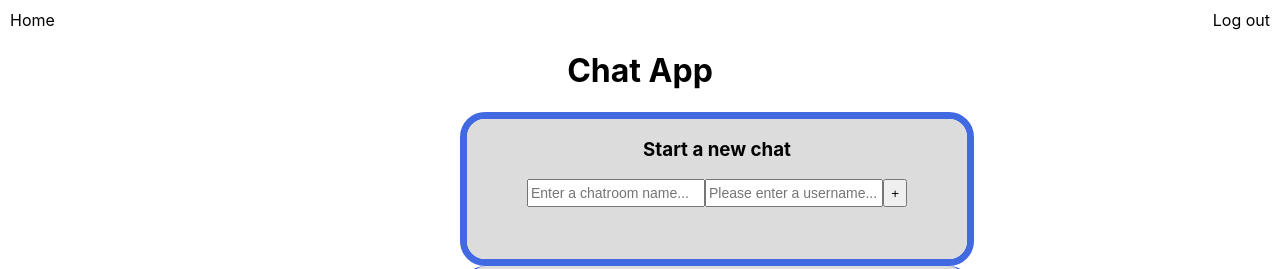
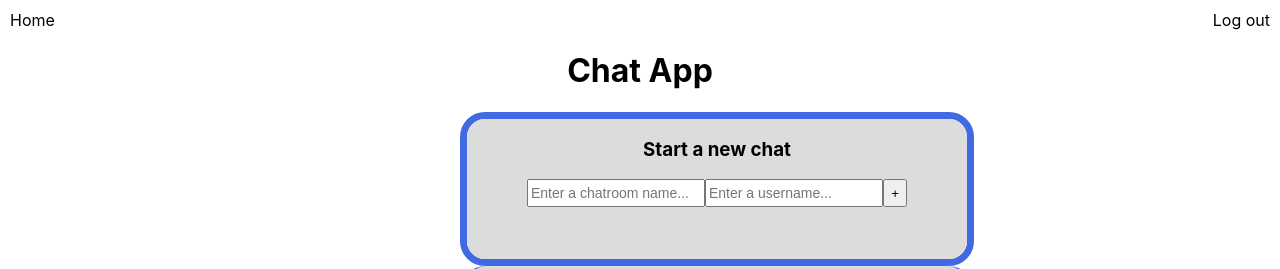
Before and after one commit to akienzle32/chat, a React (Create React App) app: page / in a window 1280 px wide. Shown: the top 269 px of the page. Built offline with nearby package versions, Linux system fonts and the light colour scheme.

Commit message:
changed placeholder for text input box

```diff
--- a/src/StartChat.jsx
+++ b/src/StartChat.jsx
@@ -6,7 +6,7 @@ export class StartChat extends React.Component {
   constructor(props){
     super(props);
     this.state = {
-      input: ["Please enter a username..."],
+      input: ["Enter a username... "],
     }
   }
 
```
